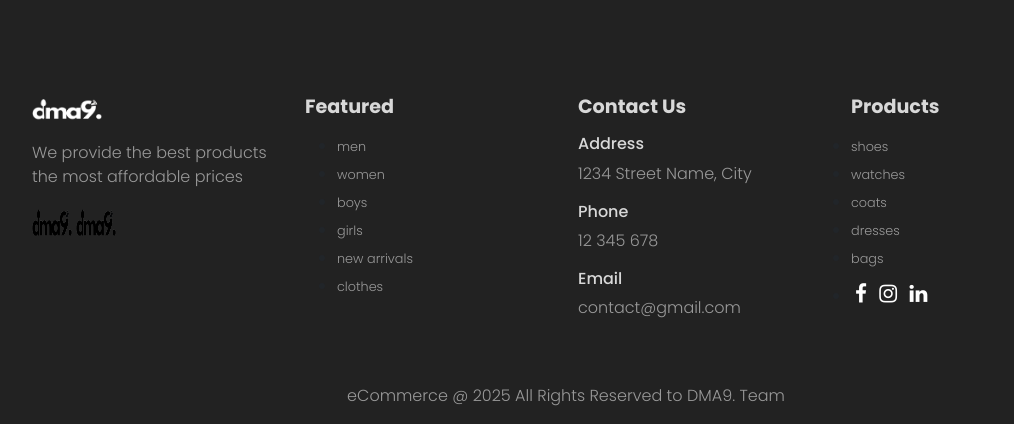
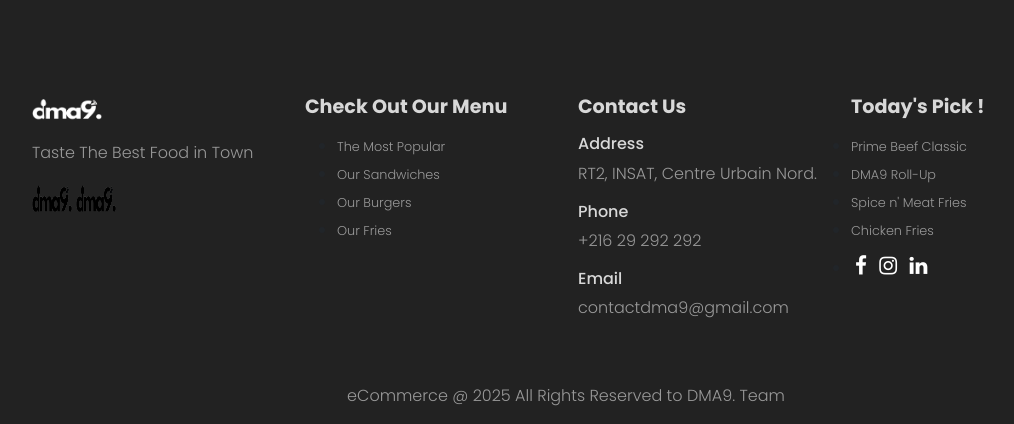
Before and after one commit to OmarChouchane/DMA9, a PHP site: page / in a window 1280 px wide. Shown: the part 2601-3025 px from the top of the page, without its empty margins (74-1088 px from the left). Run offline with PHP 8.4, Linux system fonts and the light colour scheme; data that the repository does not hold is empty.

Commit message:
Updates
Updating ;
* The footer
* Our Values
* The Slogan

```diff
--- a/assets/js/script.js
+++ b/assets/js/script.js
@@ -16,3 +16,8 @@ window.addEventListener('DOMContentLoaded', function() {
         this.classList.toggle('favorite');
     });
 });
+
+
+function goTo() {
+    window.location.href = "http://localhost:8000/shop.php";
+}
--- a/index.php
+++ b/index.php
@@ -14,10 +14,10 @@ include('layouts/header.php');
         <!--Home-->
         <section id="home" data-aos="fade-up"  data-aos-duration="2000">
                 <div class="container">
-                    <h5>NEW ARRIVALS</h5>
-                    <h1><span>Best Prices</span>This Season</h1>
-                    <p>Eshop offers the best products for the most affordable prices</p>
-                    <button>SHOP NOW</button>
+                    <h5>Taste</h5>
+                    <h1><span>The Best Food</span><br/> in Town</h1>
+                    <p>Order, Eat, Repeat ! Your delicious journey starts here.</p>
+                    <button onclick="goTo()">ORDER NOW</button>
                 </div>
         </section>
 
@@ -195,7 +195,7 @@ include('layouts/header.php');
                                         <i class="bi bi-stopwatch icon-feature text-gradient d-block mb-3"></i>
 
                                         <h3 class="font-alt">Sor3a</h3>
-                                        <p class="text-muted mb-0">****</p>
+                                        <p class="text-muted mb-0">prioritizing speed without compromising quality.</p>
                                     </div>
                                 </div>
                                 <div class="col-md-6 mb-5" data-aos="fade-left" data-aos-duration="1000">
@@ -203,7 +203,7 @@ include('layouts/header.php');
                                     <div class="text-center">
                                         <i class="bi bi-emoji-laughing icon-feature text-gradient d-block mb-3"></i>
                                         <h3 class="font-alt">Bachecha</h3>
-                                        <p class="text-muted mb-0">Lorem ipsum dolor sit amet consectetur adipisicing elit.</p>
+                                        <p class="text-muted mb-0"> Serving smiles with every dish.</p>
                                     </div>
                                 </div>
                             </div>
@@ -213,7 +213,7 @@ include('layouts/header.php');
                                     <div class="text-center">
                                         <i class="bi bi-check-lg icon-feature text-gradient d-block mb-3"></i>
                                         <h3 class="font-alt">Mawthou9</h3>
-                                        <p class="text-muted mb-0">Lorem ipsum dolor sit amet consectetur adipisicing elit.</p>
+                                        <p class="text-muted mb-0">Selecting each ingredient, aiming confidence in our dishes.</p>
                                     </div>
                                 </div>
                                 <div class="col-md-6" data-aos="fade-left" data-aos-duration="1000">
@@ -221,7 +221,7 @@ include('layouts/header.php');
                                     <div class="text-center">
                                         <i class="bi bi-cash icon-feature text-gradient d-block mb-3"></i>
                                         <h3 class="font-alt">R5is</h3>
-                                        <p class="text-muted mb-0">Lorem ipsum dolor sit amet consectetur adipisicing elit.</p>
+                                        <p class="text-muted mb-0">Affordable for all.</p>
                                     </div>
                                 </div>
                             </div>
@@ -246,65 +246,7 @@ include('layouts/header.php');
 
 
 
-        <!--Footer-->
-        <footer class=" pt-5">
-            <div class="row container mx-auto pt-5">
-                <div class="footer-one col-lg-3 col-md-6 col-sm-12">
-                    <img src="assets/imgs/dma9-logo-2.png" class="logo2" alt="">
-                    <p class="pt-3">We provide the best products the  most affordable prices</p>
-                    <img class="logo3" src="/assets/imgs/back2.png">
-                <img class="logo3" src="/assets/imgs/back2.png">
-                </div>
-                <div class="footer-one col-lg-3 col-md-6 col-sm-12">
-                    <h5 class="pb-2">Featured</h5>
-                    <ul>
-                        <li><a href="#">men</a></li>
-                        <li><a href="#">women</a></li>
-                        <li><a href="#">boys</a></li>
-                        <li><a href="#">girls</a></li>
-                        <li><a href="#">new arrivals</a></li>
-                        <li><a href="#">clothes</a></li>
-                    </ul>
-                </div>
-                <div class="footer-one col-lg-3 col-md-6 col-sm-12">
-                    <h5 class="pb-2">Contact Us</h5>
-                    <div>
-                        <h6>Address</h6>
-                        <p>1234 Street Name, City</p>
-                    </div>
-                    <div>
-                        <h6>Phone</h6>
-                        <p>12 345 678</p>
-                    </div>
-                    <div>
-                        <h6>Email</h6>
-                        <p>contact@gmail.com</p>
-                    </div>
-                </div>
-                <div class="footer-one col-lg-3 col-md-6 col-sm-12">
-                    <h5 class="pb-2">Products</h5>
-                    <div class="row">
-                        <ul>
-                            <li><a href="#">shoes</a></li>
-                            <li><a href="#">watches</a></li>
-                            <li><a href="#">coats</a></li>
-                            <li><a href="#">dresses</a></li>
-                            <li><a href="#">bags</a></li>
-                            <li><a href="#"><i class="fa fa-facebook"></i></a>
-                            <a href="#"><i class="fa fa-instagram"></i></a>
-                            <a href="#"><i class="fa fa-linkedin"></i></a></li>
-                        </ul>
-                    </div>
-                </div>
-            </div>
-
-
-            <div class="copyright mt-5">
-                <div class="row container mx-auto text-center">
-                        <p>eCommerce @ 2025 All Rights Reserved to DMA9. Team</p>
-                </div>
-            </div>
-        </footer>
+        <?php include('layouts/footer.php'); ?>
 
         <script src="https://cdn.jsdelivr.net/npm/bootstrap@5.1.3/dist/js/bootstrap.bundle.min.js" integrity="sha384-ka7Sk0Gln4gmtz2MlQnikT1wXgYsOg+OMhuP+IlRH9sENBO0LRn5q+8nbTov4+1p" crossorigin="anonymous"></script>
 
@@ -313,6 +255,7 @@ include('layouts/header.php');
 
         <script>
           AOS.init();
+}
         </script>
 
 
--- a/layouts/footer.php
+++ b/layouts/footer.php
@@ -11,45 +11,42 @@
             <div class="row container mx-auto pt-5">
                 <div class="footer-one col-lg-3 col-md-6 col-sm-12">
                     <img src="assets/imgs/dma9-logo-2.png" class="logo2" alt="">
-                    <p class="pt-3">We provide the best products the  most affordable prices</p>
+                    <p class="pt-3">Taste The Best Food in Town </p>
                     <img class="logo3" src="/assets/imgs/back2.png">
                 <img class="logo3" src="/assets/imgs/back2.png">
                 </div>
                 <div class="footer-one col-lg-3 col-md-6 col-sm-12">
-                    <h5 class="pb-2">Featured</h5>
+                    <h5 class="pb-2">Check Out Our Menu</h5>
                     <ul>
-                        <li><a href="#">men</a></li>
-                        <li><a href="#">women</a></li>
-                        <li><a href="#">boys</a></li>
-                        <li><a href="#">girls</a></li>
-                        <li><a href="#">new arrivals</a></li>
-                        <li><a href="#">clothes</a></li>
+                        <li><a href="http://localhost:8000/index.php#upper">The Most Popular</a></li>
+                        <li><a href="http://localhost:8000/index.php#popular">Our Sandwiches</a></li>
+                        <li><a href="http://localhost:8000/index.php#burgers">Our Burgers</a></li>
+                        <li><a href="http://localhost:8000/index.php#fries">Our Fries</a></li>
                     </ul>
                 </div>
                 <div class="footer-one col-lg-3 col-md-6 col-sm-12">
                     <h5 class="pb-2">Contact Us</h5>
                     <div>
                         <h6>Address</h6>
-                        <p>1234 Street Name, City</p>
+                        <p>RT2, INSAT, Centre Urbain Nord.</p>
                     </div>
                     <div>
                         <h6>Phone</h6>
-                        <p>12 345 678</p>
+                        <p>+216 29 292 292</p>
                     </div>
                     <div>
                         <h6>Email</h6>
-                        <p>contact@gmail.com</p>
+                        <p>contactdma9@gmail.com</p>
                     </div>
                 </div>
                 <div class="footer-one col-lg-3 col-md-6 col-sm-12">
-                    <h5 class="pb-2">Products</h5>
+                    <h5 class="pb-2">Today's Pick ! </h5>
                     <div class="row">
                         <ul>
-                            <li><a href="#">shoes</a></li>
-                            <li><a href="#">watches</a></li>
-                            <li><a href="#">coats</a></li>
-                            <li><a href="#">dresses</a></li>
-                            <li><a href="#">bags</a></li>
+                            <li><a href="http://localhost:8000/single_product.php?product_id=1">Prime Beef Classic</a></li>
+                            <li><a href="http://localhost:8000/single_product.php?product_id=3">DMA9 Roll-Up</a></li>
+                            <li><a href="http://localhost:8000/single_product.php?product_id=10">Spice n' Meat Fries</a></li>
+                            <li><a href="http://localhost:8000/single_product.php?product_id=17">Chicken Fries</a></li>
                             <li><a href="#"><i class="fa fa-facebook"></i></a>
                             <a href="#"><i class="fa fa-instagram"></i></a>
                             <a href="#"><i class="fa fa-linkedin"></i></a></li>
```
